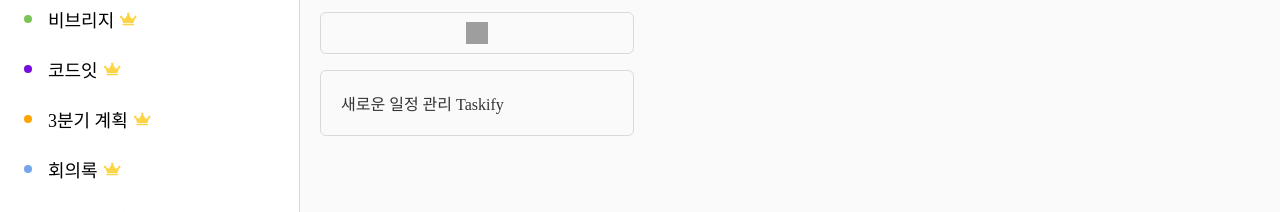
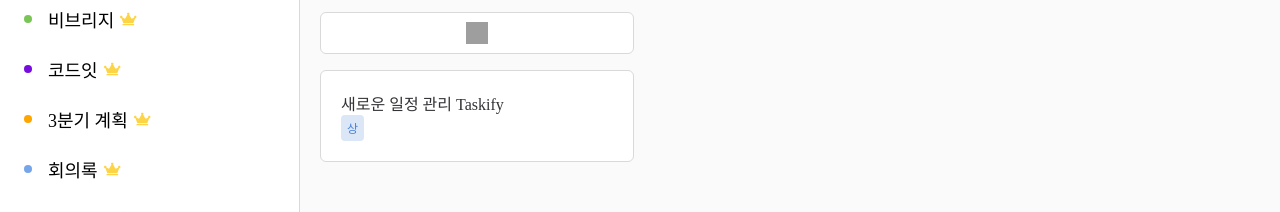
Before and after one commit to WhatToDo6/WhatToDo, a Next.js app: page /dashboard/1 in a window 1280 px wide. Shown: the part 135-347 px from the top of the page. Built offline with nearby package versions, Linux system fonts and the light colour scheme; grey boxes are pictures that could not be loaded.

Commit message:
feat: TaskCardTag 생성

```diff
--- a/src/components/dashboard/column/add-task/AddTask.module.scss
+++ b/src/components/dashboard/column/add-task/AddTask.module.scss
@@ -7,5 +7,6 @@
   padding: 0.9rem 0;
   border: 1px solid $color-gray-300;
   border-radius: 6px;
+  background-color: $color-white;
   cursor: pointer;
 }
--- /dev/null
+++ b/src/components/dashboard/column/task-card-tag/TaskCardTag.module.scss
@@ -0,0 +1,14 @@
+@import '@/src/styles/global.scss';
+
+.container {
+  display: flex;
+  justify-content: center;
+  align-items: center;
+  width: fit-content;
+  padding: 0.4rem 0.6rem;
+  border-radius: 4px;
+}
+
+.tagContent {
+  @include font-style(1.2rem, 400, normal);
+}
--- /dev/null
+++ b/src/components/dashboard/column/task-card-tag/index.tsx
@@ -0,0 +1,34 @@
+import S from './TaskCardTag.module.scss'
+
+const TAG_TYPE: any = {
+  프로젝트: {
+    background: '#F9EEE3',
+    color: '#D58D49',
+  },
+  일반: {
+    background: '#E7F7DB',
+    color: '#86D549',
+  },
+  백엔드: {
+    background: '#F7DBF0',
+    color: '#D549B6',
+  },
+  상: {
+    background: '#DBE6F7',
+    color: '#4981D5',
+  },
+}
+
+const TaskCardTag = ({ tagType }: any) => {
+  const type = TAG_TYPE[tagType]
+
+  return (
+    <div className={S.container} style={{ backgroundColor: type.background }}>
+      <div className={S.tagContent} style={{ color: type.color }}>
+        {tagType}
+      </div>
+    </div>
+  )
+}
+
+export default TaskCardTag
--- a/src/components/dashboard/column/task-card/TaskCard.module.scss
+++ b/src/components/dashboard/column/task-card/TaskCard.module.scss
@@ -4,9 +4,11 @@
   display: flex;
   flex-direction: column;
   justify-content: center;
+  width: 100%;
   padding: 2rem;
   border: 1px solid $color-gray-300;
   border-radius: 6px;
+  background-color: $color-white;
 }
 
 .cardHeading {
--- a/src/components/dashboard/column/task-card/index.tsx
+++ b/src/components/dashboard/column/task-card/index.tsx
@@ -1,9 +1,13 @@
 import S from './TaskCard.module.scss'
+import TaskCardTag from '../task-card-tag'
+
+//TODO TaskCardTag props. 향후 데이터로 받아 와야 함
 
 const TaskCard = () => {
   return (
     <div className={S.container}>
       <div className={S.cardHeading}>새로운 일정 관리 Taskify</div>
+      <TaskCardTag tagType="상" />
     </div>
   )
 }
```
